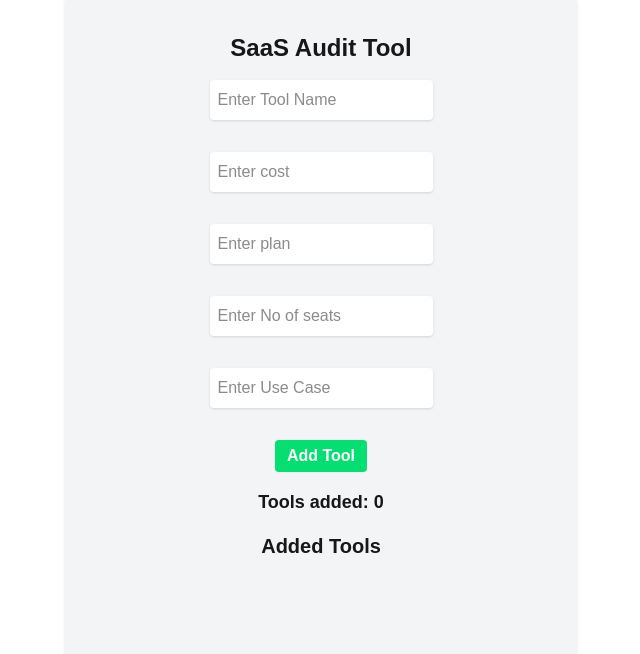
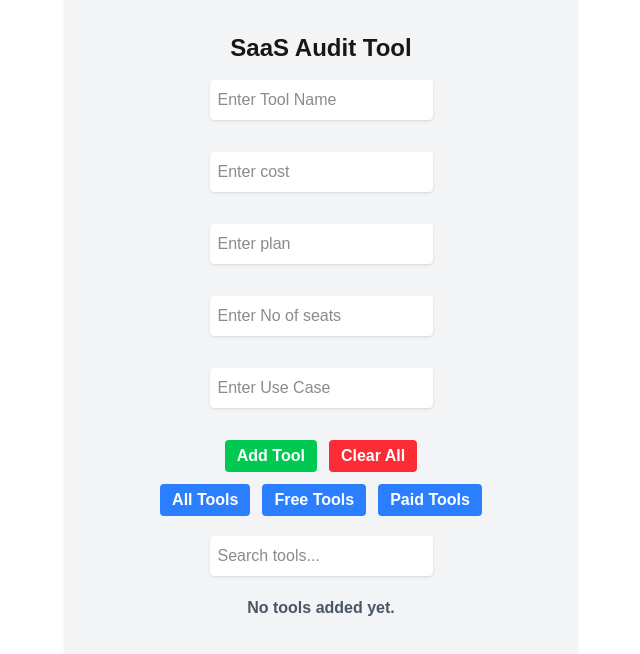
Before and after one commit to MarellaHasmitha/credex-audit-tool, a Next.js app: page /audit in a window 1280 px wide. Shown: the top 654 px of the page, without its empty margins (319-959 px from the left). Built offline with nearby package versions, Linux system fonts and the light colour scheme.

Commit message:
Day 3 complete - filtering, search, persistence

```diff
--- a/app/audit/page.tsx
+++ b/app/audit/page.tsx
@@ -1,5 +1,5 @@
 "use client";
-import {useState} from "react";
+import {useState,useEffect} from "react";
 import ToolCard from "@/components/ToolCard";
 
 export default function Audit(){
@@ -21,6 +21,38 @@ export default function Audit(){
     )
 
     const[tools,setTools]=useState<Tool[]>([])
+    const[filter,setFilter]=useState("All")
+    const [search, setSearch] = useState("")
+    const[isLoaded,setIsLoaded]=useState(false);
+
+
+    //save tools to localstorage when tools state changes
+    useEffect(()=>{
+        if(isLoaded){
+         localStorage.setItem("tools",JSON.stringify(tools))
+        }
+    },[tools,isLoaded])
+
+    //loads tools from local storage when page opens
+    useEffect(()=>{
+        const data=localStorage.getItem("tools");
+        if(data){
+            setTools(JSON.parse(data));
+        }
+        setIsLoaded(true);
+    },[])
+
+
+    const filteredTools=filter==="All"?
+    tools:
+    tools.filter((tool)=>tool.plan.toLowerCase()===filter.toLowerCase())
+
+
+    const searchedTools = filteredTools.filter((tool) =>
+       tool.toolName.toLowerCase().includes(search.toLowerCase())
+     )
+
+
     return(
         <div className="min-h-screen  mx-auto w-full  max-w-lg flex flex-col items-center bg-gray-100  shadow p-4 ">
             <h1 className="text-2xl font-bold m-4">SaaS Audit Tool</h1>
@@ -67,6 +99,8 @@ export default function Audit(){
             />
             <br />
 
+
+        <div className="flex gap-3">
              <button onClick={()=>{
 
              if(!form.toolName || !form.cost || !form.plan || !form.seats || !form.useCase) return;
@@ -82,18 +116,64 @@ export default function Audit(){
              }
 
             }
-                className="bg-green-400 rounded px-3 py-1 text-white font-bold hover:bg-green-600 cursor-pointer">
+                className="bg-green-500 rounded px-3 py-1 text-white font-bold hover:bg-green-600 cursor-pointer">
             Add Tool
              </button>
 
-             <p className="text-lg font-semibold m-4">Tools added: {tools.length}</p>
+            <button onClick={()=>{
+                setTools([]);
+                localStorage.removeItem("tools");
+            }}
+                className="bg-red-500 rounded px-3 py-1 text-white font-bold hover:bg-red-600 cursor-pointer ">
 
-            <h2 className="text-xl font-bold mb-3">
-                Added Tools
-            </h2>
+                Clear All
+            </button>
+         </div>
+
+
+            <div className="flex justify-between items-center gap-3 mt-3">
+
+            <button onClick={()=>setFilter("All")}
+                className="bg-blue-500 rounded px-3 py-1 text-white font-bold hover:bg-blue-600 cursor-pointer">
+                    All Tools
+             </button>
+
+            <button onClick={()=>setFilter("Free")}
+                className="bg-blue-500 rounded px-3 py-1 text-white font-bold hover:bg-blue-600 cursor-pointer">
+                    Free Tools
+            </button>
+
+            <button onClick={()=>setFilter("Paid")}
+                className="bg-blue-500 rounded px-3 py-1 text-white font-bold hover:bg-blue-600 cursor-pointer">
+                    Paid Tools
+            </button>
+         </div>
+
+
+           <input
+                type="text"
+                placeholder="Search tools..."
+                value={search}
+                onChange={(e) => setSearch(e.target.value)}
+                className="bg-white shadow p-2 rounded mt-5"
+             />
+
+
             {
+              tools.length===0?
+              <p className="text-gray-600 font-bold mt-5">No tools added yet.</p>
 
-                tools.map((tool,index)=>(
+            :
+            <div>
+               <p className="text-lg font-semibold m-4 ">Tools added: {tools.length}</p>
+
+               {
+                searchedTools.length === 0 ? (
+                    <p className="text-gray-500 mt-4">
+                        No matching tools found
+                    </p>
+                ) :
+                searchedTools.map((tool,index)=>(
                    <ToolCard
                    key={index}
                    tool={tool}
@@ -104,8 +184,10 @@ export default function Audit(){
                 }
                    />
                 ))
+
                  }
-
+            </div>
+        }
 
         </div>
     );
--- a/components/ToolCard.tsx
+++ b/components/ToolCard.tsx
@@ -17,7 +17,7 @@ export default function ToolCard({
 }: ToolCardProps) {
 
   return (
-    <div className="border p-3 rounded m-3 w-full bg-white shadow hover:shadow-lg transition ">
+    <div className="w-full max-w-lg min-h-[220px]border p-3 rounded m-3  bg-white shadow hover:shadow-lg transition ">
 
       <p>Tool Name: {tool.toolName}</p>
 
@@ -27,11 +27,11 @@ export default function ToolCard({
 
       <p>Seats: {tool.seats}</p>
 
-      <p>Use Case: {tool.useCase}</p>
+      <p className="wrap-break-word">Use Case: {tool.useCase}</p>
 
       <button
         onClick={onRemove}
-        className="mt-2 bg-red-400 rounded px-3 py-1 text-white shadow cursor-pointer hover:bg-red-600 font-bold"
+        className="mt-2 bg-red-500 rounded px-3 py-1 text-white shadow cursor-pointer hover:bg-red-700 font-bold"
       >
         Remove
       </button>
```
Also changed, not shown: 1 other file (tests, documents, lock files or other folders).
